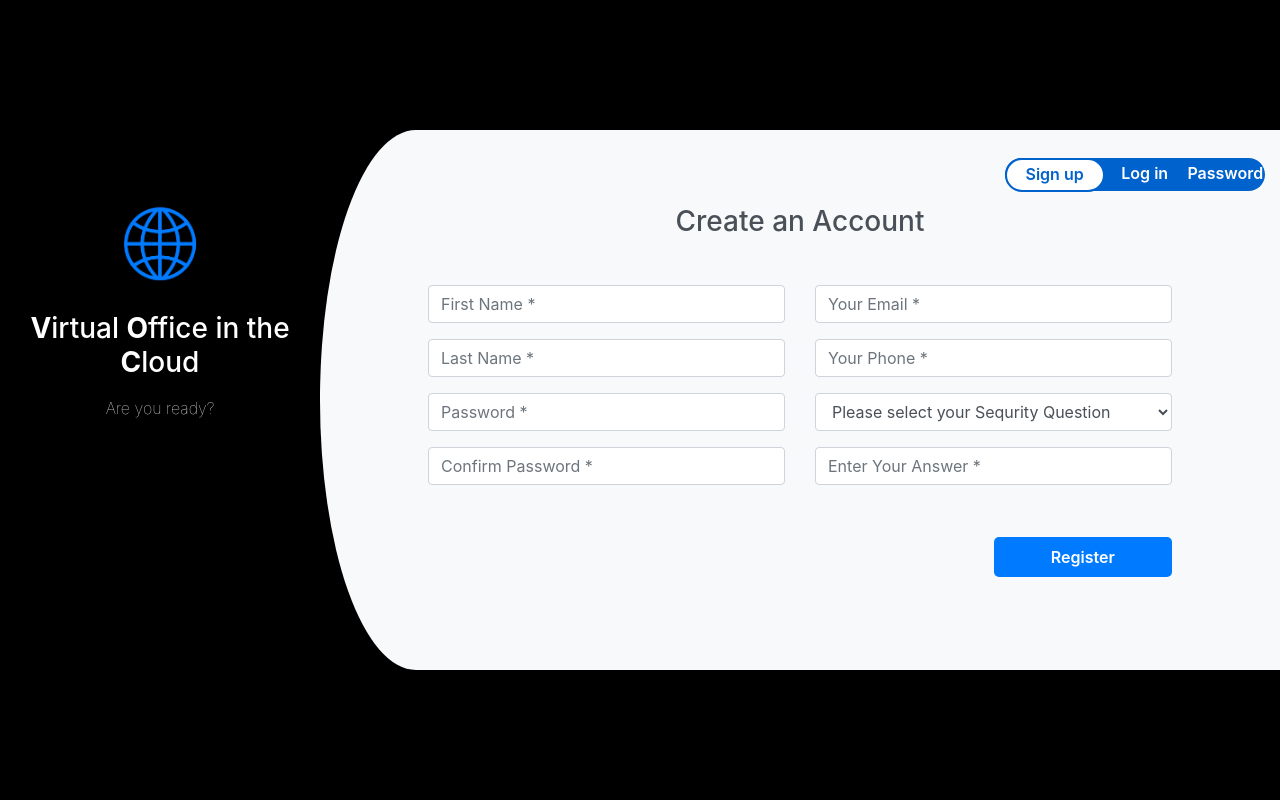
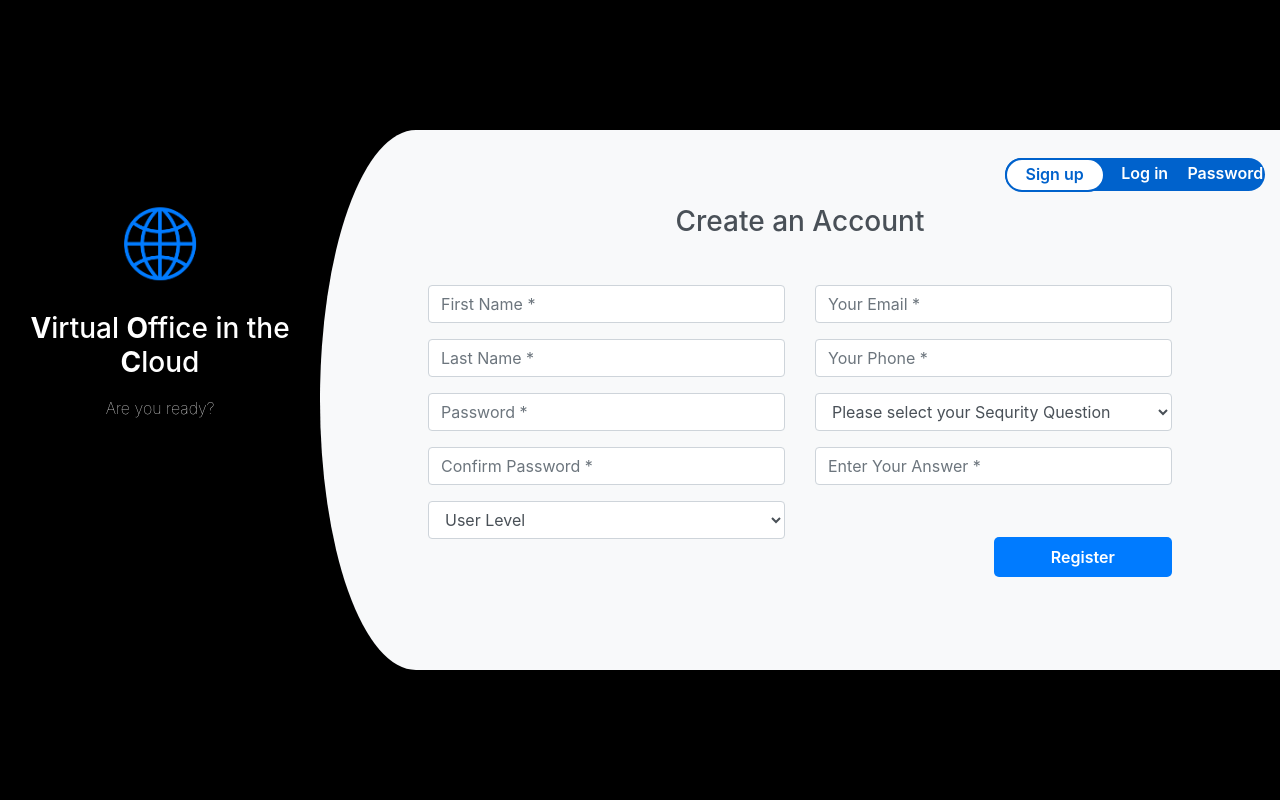
Before and after one commit to ConnerWiench/VOiC, a Flask app: page /register in a window 1280 px wide. Run offline with Flask 2, Linux system fonts and the light colour scheme; some libraries are stand-ins or nearby versions.

Commit message:
User can now create account and login to session

```diff
--- a/frontend/app.py
+++ b/frontend/app.py
@@ -7,6 +7,7 @@ import time
 DOCUMENT_PATH = "../case_documents/"
 
 app = Flask(__name__)
+app.secret_key = b"This is a super secret key"
 
 conn = mysql.connector.connect(
     host = "localhost",
@@ -31,7 +32,7 @@ def api_register():
     _username = request.form['signEmail']
     _first = request.form['signFirst']
     _last = request.form['signLast']
-    _level = 0 #request.form['signLevel'] # Need to add user level option on webpage
+    _level = request.form['signLevel']
     _password = request.form['signPsk']
     _conPassword = request.form['signConPsk']
     _phone = request.form['signPhone']
@@ -53,15 +54,21 @@ def api_register():
     # Hashes the password for proper security
     _hashed_password = generate_password_hash(_password)
 
+    print("INSERT INTO court_user(user_name, user_first, user_last, "\
+            "user_level, user_created, user_password, user_phone, "\
+            "user_question, user_answer)\n"\
+            f"VALUES ('{_username}', '{_first}', '{_last}', {_level}, "\
+            f"'{_created}', '{_hashed_password}', '{_phone}', "\
+            f"'{_question}', '{_answer}');")
     # Attempts to add user into database
     try:
         with conn.cursor() as cursor:
             cursor.execute("INSERT INTO court_user(user_name, user_first, user_last, "\
                             "user_level, user_created, user_password, user_phone, "\
-                            "user_ question, user_answer)\n"\
+                            "user_question, user_answer)\n"\
                             f"VALUES ('{_username}', '{_first}', '{_last}', {_level}, "\
                             f"'{_created}', '{_hashed_password}', '{_phone}', "\
-                            f"'{_question}', '{_answer}';)")
+                            f"'{_question}', '{_answer}');")
     except Exception as e:
         print(f"Error Found: {e}\nCancelling...")
         return redirect('/register')
@@ -101,9 +108,9 @@ def api_login():
 
 @app.route("/case_list")
 def case_list(facts = None):
-    # if not session.get('user'):
-    #     print("Redirecting...")
-    #     return redirect('/register')
+    if not session.get('user'):
+        print("Redirecting...")
+        return redirect('/register')
 
     with conn.cursor() as cursor:
         if facts == None:
@@ -119,9 +126,9 @@ def case_list(facts = None):
 
 @app.route("/case_create")
 def case_create():
-    # if not session.get('user'):
-    #     print("Redirecting...")
-    #     return redirect('/register')
+    if not session.get('user'):
+        print("Redirecting...")
+        return redirect('/register')
 
     # Pulls user level and sets the page to only show user eligible levels
     user = session.get('user')
@@ -131,10 +138,10 @@ def case_create():
                         f"WHERE user_name = '{user}';")
         level = cursor.fetchone()
     # If there is no user level for some reason, set to 0
-    if level is None:
-        level = 0
+    if level[0] is None:
+        level[0] = 0
 
-    return render_template("case_create.html", level=level)
+    return render_template("case_create.html", level=level[0])
 
 @app.route("/api/case_create", methods=["POST"])
 def api_case_create():
--- a/frontend/templates/register.html
+++ b/frontend/templates/register.html
@@ -121,6 +121,14 @@
                     value=""
                     />
                   </div>
+                  <div class="form-group">
+                    <select class="form-control" name="signLevel" id="signLevel">
+                      <option value="0">User Level</option>
+                      {% for num in range(1, 6) %}
+                      <option value="{{ num }}">{{ num }}</option>
+                      {% endfor %}
+                    </select>
+                  </div>
                 </div>
                 <div class="col-md-6">
                   <div class="form-group">
@@ -149,7 +157,7 @@
                   <div class="form-group">
                     <select class="form-control" name="signQuestion" id="signQuestion">
                       <!-- <option class="hidden" selected disabled> Temp disable to fix submit error-->
-                      <option class="hidden">
+                      <option class="hidden" value="0">
                         Please select your Sequrity Question
                       </option>
                       <option>What is your Birthdate?</option>
```
